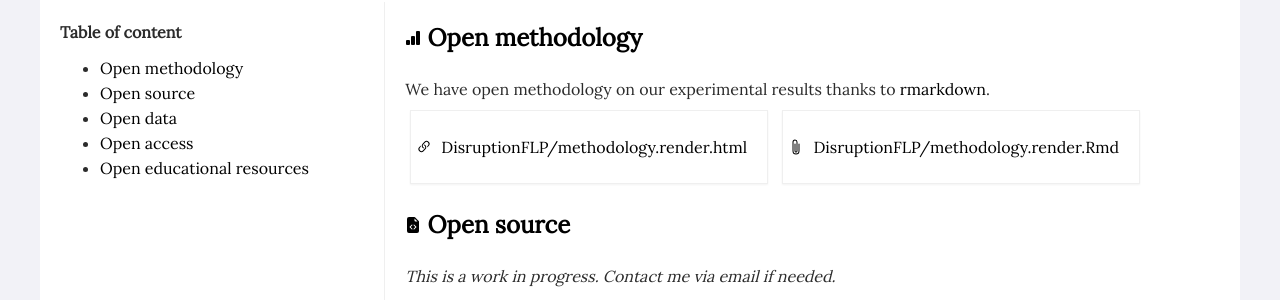
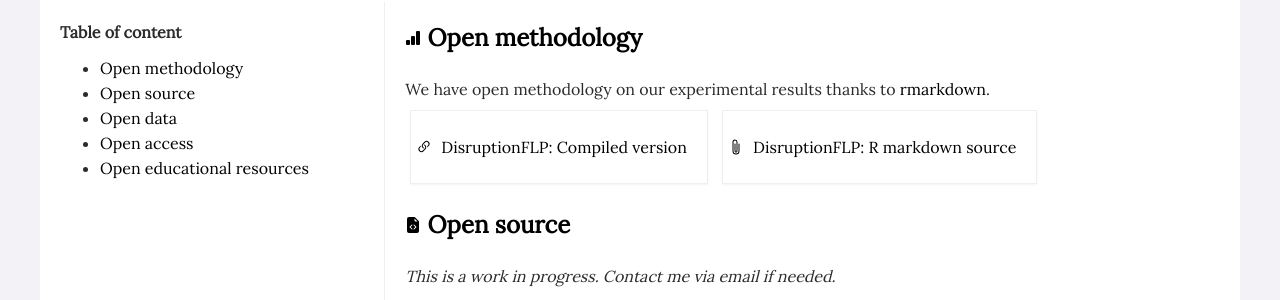
Before and after one commit to hlefebvr/hlefebvr.github.io, a Jekyll site: the page built from open-science/AC/index.html, in a window 1280 px wide. Shown: the part 181-481 px from the top of the page. Built offline with Jekyll 4.4.1, drawn with Linux system fonts in a browser that asks for light colours; nearby versions of some CDN libraries; comment, search, counter and statistics services are not loaded; a style sheet for code colours, icons or effects is not loaded.

Commit message:
rename links in AC/DisruptionFLP

```diff
--- a/open-science/AC/index.html
+++ b/open-science/AC/index.html
@@ -5,8 +5,8 @@
 open_methodology: >
     We have open methodology on our experimental results thanks to <a href="https://rmarkdown.rstudio.com/" target="_blank">rmarkdown</a>.
     <br />
-    <a href="DisruptionFLP/methodology.render.html" class="attachment attachment-link">DisruptionFLP/methodology.render.html</a>
-    <a href="DisruptionFLP/methodology.render.Rmd" target="_blank" class="attachment attachment-download">DisruptionFLP/methodology.render.Rmd</a>
+    <a href="DisruptionFLP/methodology.render.html" class="attachment attachment-link">DisruptionFLP: Compiled version</a>
+    <a href="DisruptionFLP/methodology.render.Rmd" target="_blank" class="attachment attachment-download">DisruptionFLP: R markdown source</a>
 
 open_source: >
     <i>This is a work in progress. Contact me via email if needed.</i>
```
